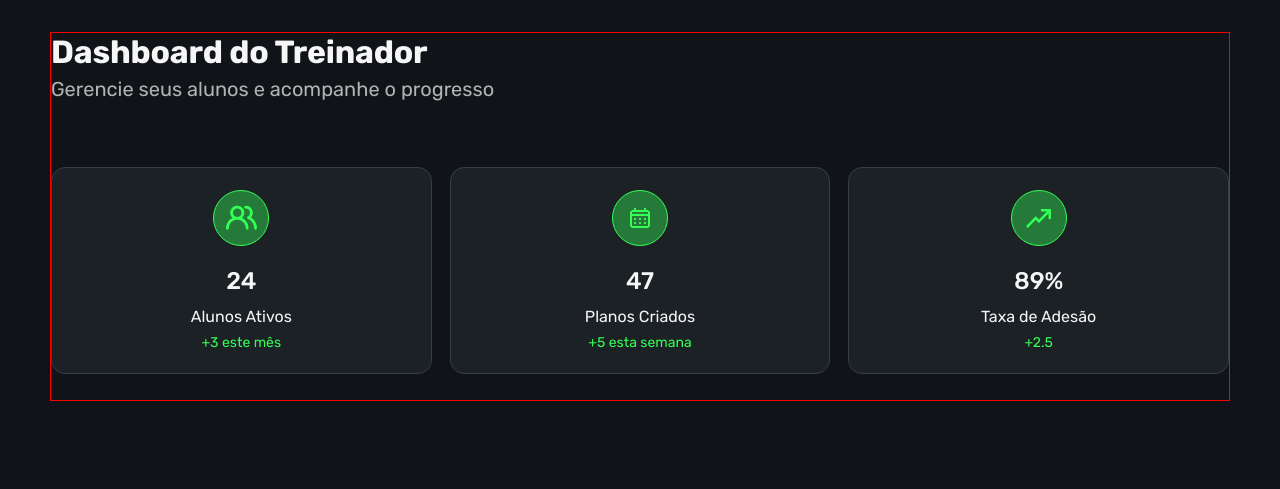
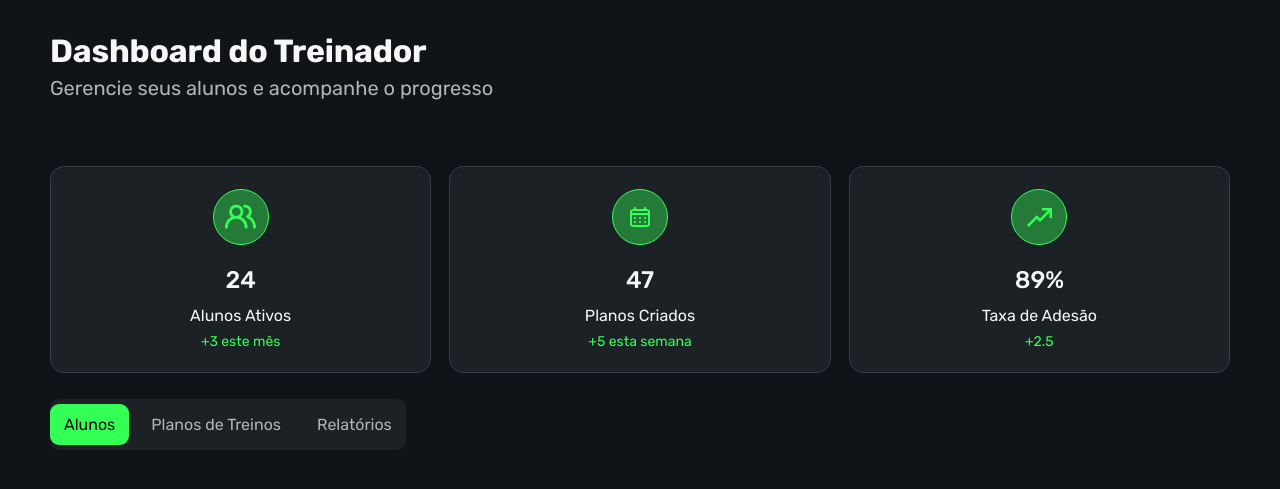
Before and after one commit to sara-allima/FitBooster, a Django app: page /dashboard-alunos/ in a window 1280 px wide. Shown: the top 489 px of the page. Run offline with Django 5.2, Linux system fonts and the light colour scheme; some libraries are stand-ins or nearby versions; some web fonts are replaced.

Commit message:
Barra de navegação entre abas

```diff
--- a/home/templates/home/pages/dashboardAlunos.html
+++ b/home/templates/home/pages/dashboardAlunos.html
@@ -23,6 +23,11 @@
         <div class="cards">
             {% include "home/partials/dashboard/mainCards.html" %}
         </div>
+        <div class="navegacao" aria-label="Navegação do dashboard">
+            {% include "home/partials/dashboard/menuNavegacao.html" %}
+        </div>
     </div>
+
+    <script src="{% static "dashboard/js/script.js" %}"></script>
 </body>
 </html>
--- /dev/null
+++ b/home/templates/home/partials/dashboard/menuNavegacao.html
@@ -0,0 +1,5 @@
+{% load static %}
+
+<a class="tab" href="{% url "dashboard-alunos" %}">Alunos</a>
+<a class="tab" href="planos.html">Planos de Treinos</a>
+<a class="tab" href="relatorios.html">Relatórios</a>
--- a/static/dashboard/css/dashboard.css
+++ b/static/dashboard/css/dashboard.css
@@ -23,7 +23,6 @@ body {
 .container{
   max-width: 1180px;
   margin: 0 auto;
-  border: 1px solid red;
 }
     /*Header*/
 header {
@@ -83,3 +82,32 @@ header {
     color: var(--primary-green);
 }
     /*Cards Principais*/
+    /*Menu Navegação*/
+.navegacao {
+  display: flex;
+  gap: 0.5rem;
+  margin: 1rem 0 1.25rem 0;
+  background: var(--secundary-dark-bg);
+  width: fit-content;
+  border-radius: 9px;
+}
+.tab {
+  padding: 0.688rem 0.875rem;
+  border-radius: 9px;
+  color: var(--secundary-dark-text);
+  font-size: 16px;
+  cursor: pointer;
+  transition: background var(--primary-green), color var(--primary-dark-text) ease-in-out;
+  text-decoration: none;
+  margin: 0.313rem 0;
+}
+.tab:hover {
+  color: var(--primary-white-bg-text);
+}
+.tab.active { /*classe "active" é acionada com JS*/
+  background: var(--primary-green) ;
+  color: var(--primary-dark-text);
+  border-color: transparent;
+  font-weight: 400;
+}
+    /*Menu Navegação*/
--- /dev/null
+++ b/static/dashboard/js/script.js
@@ -0,0 +1,11 @@
+document.addEventListener('DOMContentLoaded', function(){
+    // Deixa a página atual como "active" se baseando no nome do arquivo
+    const path = location.pathname.split('/').pop(); // Procura o caminho do arquivo e pega ele
+    const page = path === '' ? 'dashboard-alunos' : path;
+    const tabs = document.querySelectorAll('.tab');
+    tabs.forEach(t => {
+        const href = t.getAttribute('href');
+        if(!href) return;
+        if(href.includes(page)) t.classList.add('active');
+    });
+});
```
